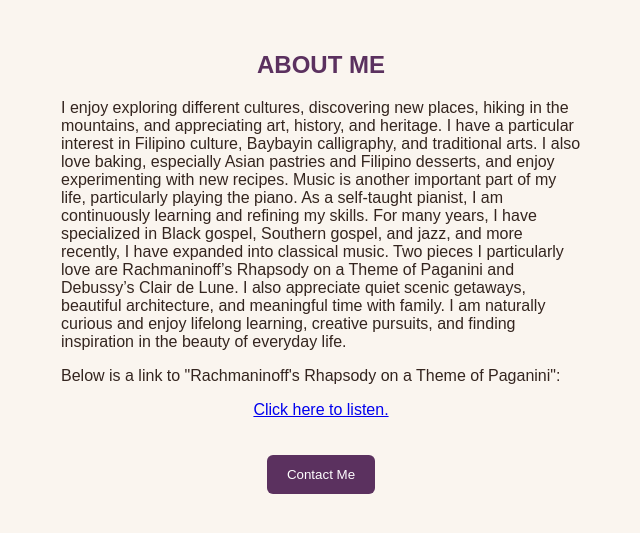
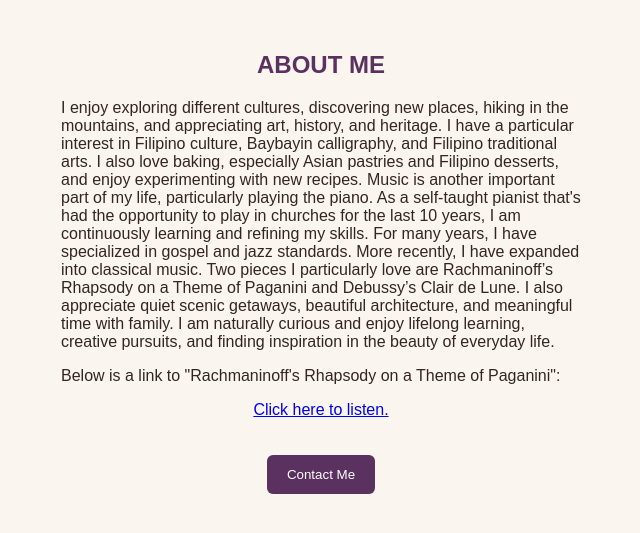
Before and after one commit to daa052185/Dannysfirstwebsite, a plain HTML site: page index.html in a window 1280 px wide. Shown: the part 155-688 px from the top of the page, without its empty margins (319-959 px from the left). Drawn offline with Linux system fonts and the light colour scheme.

Commit message:
Revise ABOUT ME section for clarity and detail
Updated personal interests and experiences in the ABOUT ME section.

```diff
--- a/index.html
+++ b/index.html
@@ -18,7 +18,7 @@
 
 <h2>ABOUT ME</h2>
 
-<p>I enjoy exploring different cultures, discovering new places, hiking in the mountains, and appreciating art, history, and heritage. I have a particular interest in Filipino culture, Baybayin calligraphy, and traditional arts. I also love baking, especially Asian pastries and Filipino desserts, and enjoy experimenting with new recipes. Music is another important part of my life, particularly playing the piano. As a self-taught pianist, I am continuously learning and refining my skills. For many years, I have specialized in Black gospel, Southern gospel, and jazz, and more recently, I have expanded into classical music. Two pieces I particularly love are Rachmaninoff’s Rhapsody on a Theme of Paganini and Debussy’s Clair de Lune. I also appreciate quiet scenic getaways, beautiful architecture, and meaningful time with family. I am naturally curious and enjoy lifelong learning, creative pursuits, and finding inspiration in the beauty of everyday life.</p>
+<p>I enjoy exploring different cultures, discovering new places, hiking in the mountains, and appreciating art, history, and heritage. I have a particular interest in Filipino culture, Baybayin calligraphy, and Filipino traditional arts. I also love baking, especially Asian pastries and Filipino desserts, and enjoy experimenting with new recipes. Music is another important part of my life, particularly playing the piano. As a self-taught pianist that's had the opportunity to play in churches for the last 10 years, I am continuously learning and refining my skills. For many years, I have specialized in gospel and jazz standards. More recently, I have expanded into classical music. Two pieces I particularly love are Rachmaninoff’s Rhapsody on a Theme of Paganini and Debussy’s Clair de Lune. I also appreciate quiet scenic getaways, beautiful architecture, and meaningful time with family. I am naturally curious and enjoy lifelong learning, creative pursuits, and finding inspiration in the beauty of everyday life.</p>
 
 
 <p>Below is a link to "Rachmaninoff's Rhapsody on a Theme of Paganini":</p>
```
